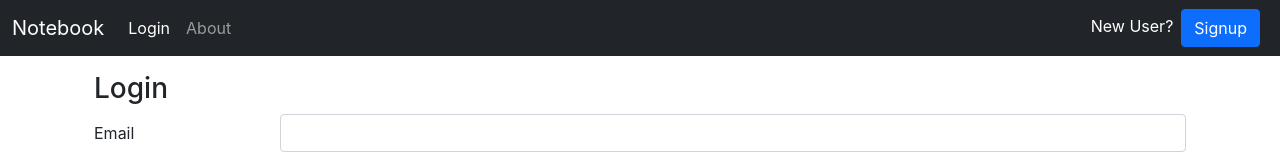
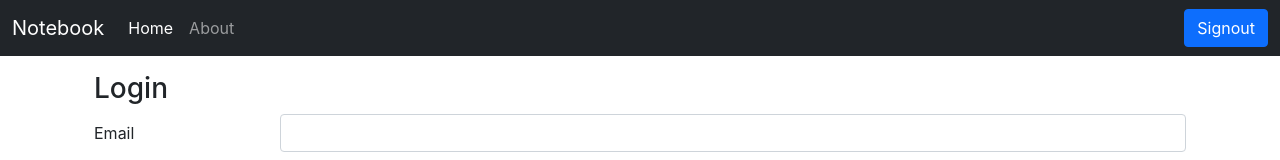
Before and after one commit to basu1020/Notebook-App, a React (Create React App) app: page / in a window 1280 px wide. Shown: the top 160 px of the page. Built offline with nearby package versions, Linux system fonts and the light colour scheme; sample sign-in values are in the browser's storage.

Commit message:
12-06-2022 -- second

```diff
--- a/src/components/Login.js
+++ b/src/components/Login.js
@@ -1,14 +1,11 @@
 import React, { useContext } from 'react'
 import { useNavigate } from 'react-router-dom'
 import authContext from '../context/auth/authContext'
-import noteContext from '../context/note/noteContext'
 
 const Login = () => {
     const context = useContext(authContext)
     const { login, setLoggedIN } = context
-    const noteContextt = useContext(noteContext)
-    const { authToken, setauthToken } = noteContextt
-    let history = useNavigate()
+    let navigate = useNavigate()
 
     const handleClick = async (e) => {
         e.preventDefault()
@@ -17,12 +14,9 @@ const Login = () => {
         try {
             const json = await login(inputEmail.value, inputPassword.value)
             if(json){
-                console.log(json)
-                await setauthToken(json.authToken)
                 await setLoggedIN(true)
-                localStorage.setItem('token', json.authToken)
-                history("/user")
-                // window.location.href = "http://localhost:3000/user"
+                localStorage.setItem("token", json.authToken)
+                navigate("/user")
             }
             else{
                 alert("error")
--- a/src/components/Navbar.js
+++ b/src/components/Navbar.js
@@ -5,10 +5,8 @@ import noteContext from '../context/note/noteContext'
 
 const Navbar = () => {
   const location = useLocation()
-  const notecontext = useContext(noteContext)
-  const { setauthToken } = notecontext
   const authcontext = useContext(authContext)
-  const { loggedIN, setLoggedIN } = authcontext
+  const {setLoggedIN } = authcontext
   const navigate = useNavigate()
 
   useEffect(() => {
@@ -18,7 +16,7 @@ const Navbar = () => {
     let confirmation = window.confirm("Are you sure you want to Sign Out?")
     if (confirmation) {
       setLoggedIN(false)
-      setauthToken(null)
+      localStorage.removeItem("token")
       navigate("/")
     }
   }
@@ -35,14 +33,14 @@ const Navbar = () => {
             <div>
               <ul className="navbar-nav">
                 {
-                  !loggedIN &&
+                  !localStorage.getItem("token") &&
                   <li className="nav-item">
                     <Link className={`nav-link ${location.pathname === "/" ? "active" : ""}`} aria-current="page" to="/">Login</Link>
                   </li>
                 }
 
                 {
-                  loggedIN && <li className="nav-item">
+                  localStorage.getItem("token") && <li className="nav-item">
                     <Link className={`nav-link ${location.pathname === "/" ? "active" : ""}`} aria-current="page" disabled={true} to="/user">Home</Link>
                   </li>
                 }
@@ -52,7 +50,7 @@ const Navbar = () => {
               </ul>
             </div>
 
-            {!loggedIN &&
+            {!localStorage.getItem("token") &&
               <ul className='navbar-nav'>
                 <li className='nav-item' style={{ color: "white" }}>New User?
                   <Link to="/signup">
@@ -62,7 +60,7 @@ const Navbar = () => {
               </ul>
             }
 
-            {loggedIN &&
+            {localStorage.getItem("token") &&
               <div>
                 <ul className="navbar-nav">
                   <li className="nav-item">
--- a/src/components/Note.js
+++ b/src/components/Note.js
@@ -1,20 +1,24 @@
 import React, { useContext, useEffect, useRef, useState } from 'react'
+import { useNavigate } from 'react-router-dom'
 import noteContext from '../context/note/noteContext'
 import NoteItems from './NoteItems'
 import AddNote from './AddNote'
-import authContext from '../context/auth/authContext'
 
 const Note = () => {
   const note_Context = useContext(noteContext)
   const { note, fetchAllNotes, editNote } = note_Context
-  const auth_Context = useContext(authContext)
-  const { loggedIN } = auth_Context
   const [notes, setNotes] = useState({id: "", title: "", description: "", tag: "" })
   const ref = useRef(null)
   const closeRef = useRef(null)
+  const navigate = useNavigate()
 
   useEffect(() => {
-    fetchAllNotes()
+    if(localStorage.getItem("token")){
+      fetchAllNotes()
+    }
+    else{
+      navigate("/")
+    }
     // eslint-disable-next-line
   }, [])
 
--- a/src/context/note/noteState.js
+++ b/src/context/note/noteState.js
@@ -5,20 +5,22 @@ const NoteState = (props) => {
     const host = 'http://localhost:5000'
     const intitalState = []
     const [note, setNote] = useState(intitalState)
-    const [authToken,setauthToken] = useState(null)
 
     const fetchAllNotes =  async ()=>{
+
+        console.log(localStorage.getItem("token"))
 
         //TODO API CALL
         const response = await fetch(`${host}/api/notes/fetchAllNotes`,{
             method: 'GET',
             headers: {
                 'Content-Type':'application/json',
-                'auth-token': authToken
+                'auth-token': localStorage.getItem("token")
             },
         })
         const json = await response.json()
         setNote(json.notes)
+        console.log(json)
     }
 
     // Add a Note
@@ -29,7 +31,7 @@ const NoteState = (props) => {
             method: 'POST',
             headers: {
                 'Content-Type':'application/json',
-                'auth-token': authToken
+                'auth-token': `${localStorage.getItem("token")}`
             },
             body: JSON.stringify({title, description, tag})
         })
@@ -42,7 +44,7 @@ const NoteState = (props) => {
             method: 'DELETE',
             headers: {
                 'Content-Type':'application/json',
-                'auth-token': authToken
+                'auth-token': localStorage.getItem("token")
             },
         })
         const json = response.json()
@@ -61,7 +63,7 @@ const NoteState = (props) => {
             method: 'PUT',
             headers: {
                 'Content-Type':'application/json',
-                'auth-token': authToken
+                'auth-token': localStorage.getItem("token")
             },
             body: JSON.stringify({title,description,tag})
         })
@@ -83,7 +85,7 @@ const NoteState = (props) => {
     }
 
     return (
-        <NoteContext.Provider value={{ note, authToken, setauthToken, fetchAllNotes, setNote, addNote, deleteNote, editNote }}>
+        <NoteContext.Provider value={{ note, fetchAllNotes, setNote, addNote, deleteNote, editNote }}>
             {props.children}
         </NoteContext.Provider>
     )
```
